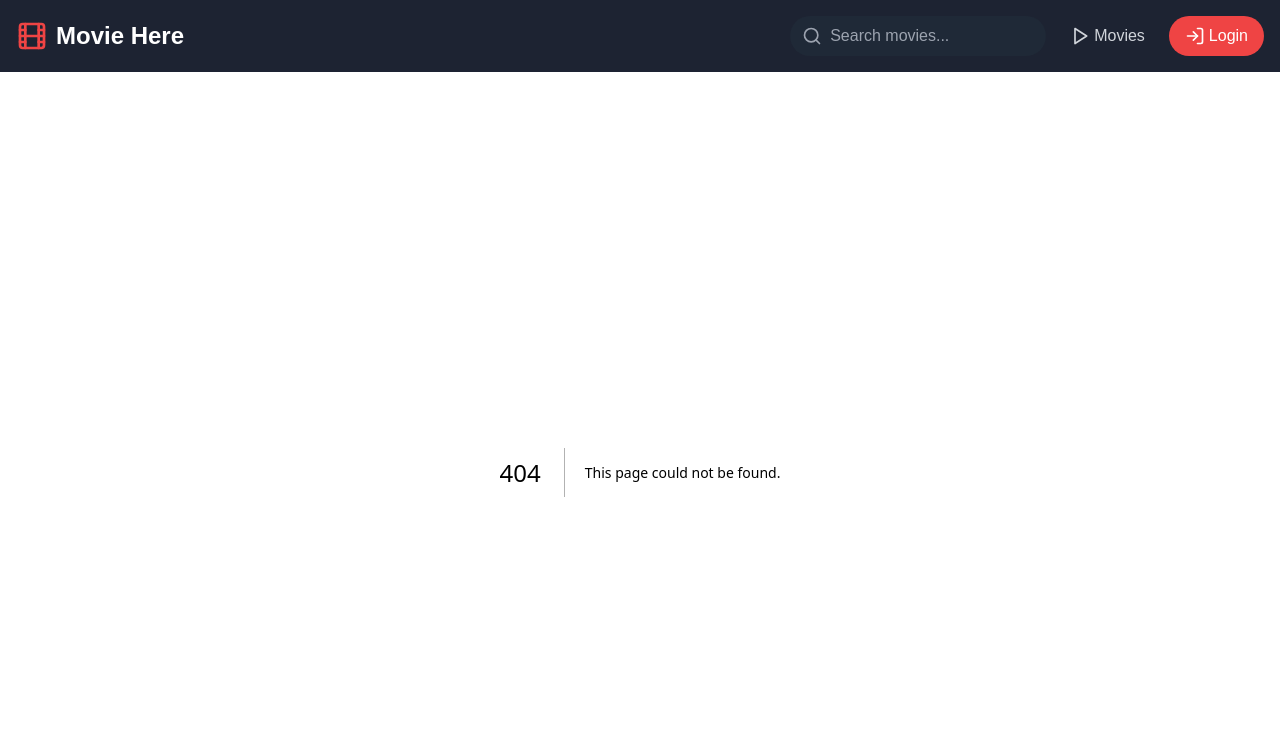
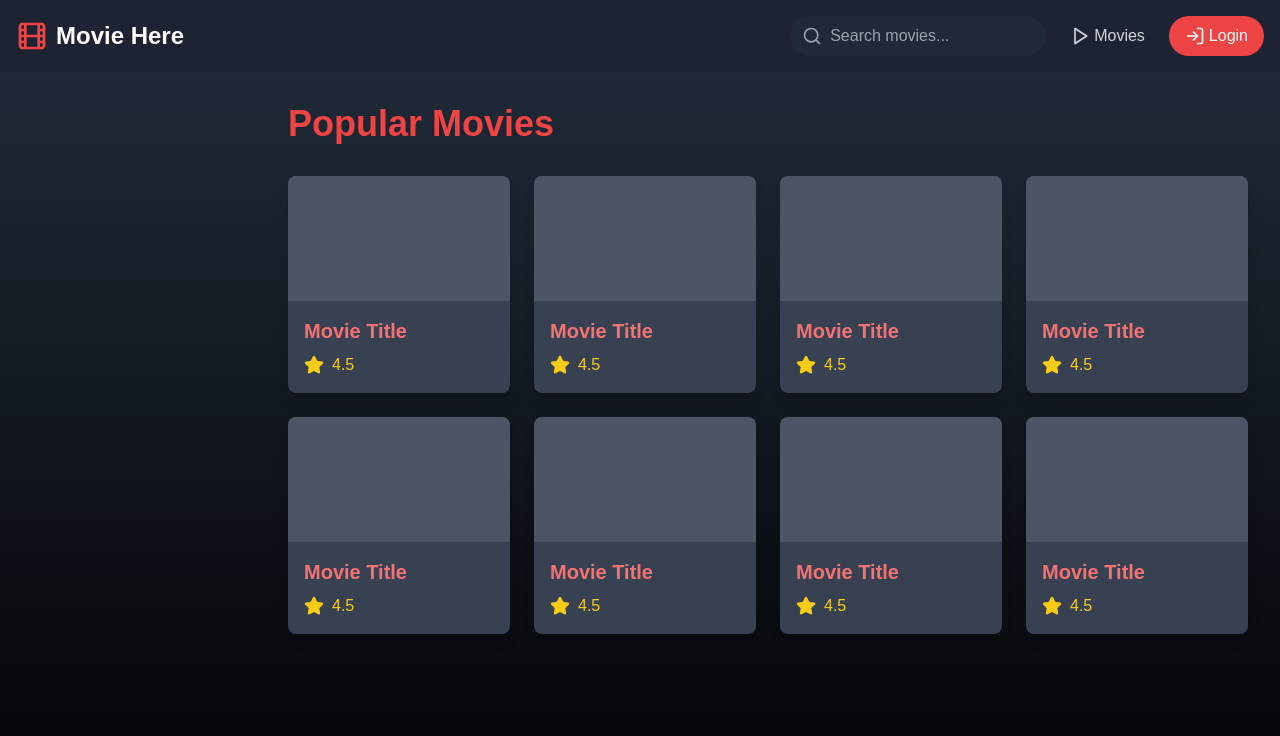
Before and after one commit to Babiel09/Movie-Here-Front-End, a Next.js app: page /movies in a window 1280 px wide. Before the commit this address had no page. Shown: the top 736 px of the page. Built offline with nearby package versions, Linux system fonts and the light colour scheme.

Commit message:
feat: Created Movie page and component

```diff
--- /dev/null
+++ b/src/app/movies/page.tsx
@@ -0,0 +1,9 @@
+import MoviesComponent from "@/components/Movie";
+
+export default function MoviesPage(){
+    return(
+        <>
+            <MoviesComponent/>
+        </>
+    );
+};
--- /dev/null
+++ b/src/components/Movie.tsx
@@ -0,0 +1,48 @@
+'use client'
+
+import React, { useState } from 'react'
+import { Play, Search, Star, Film } from 'lucide-react'
+import { motion } from 'framer-motion'
+
+const MoviesComponent = () => {
+  const [searchQuery, setSearchQuery] = useState('')
+
+  const fadeInUp = {
+    initial: { opacity: 0, y: 20 },
+    animate: { opacity: 1, y: 0 },
+    transition: { duration: 0.6 }
+  }
+
+  return (
+    <div className="min-h-screen bg-gradient-to-b from-gray-800 to-black text-white">
+      {/* Main Content */}
+      <main className="ml-64 p-8">
+        <motion.h1 className="text-4xl font-bold mb-8 text-red-500" {...fadeInUp}>
+          Popular Movies
+        </motion.h1>
+        <div className="grid grid-cols-1 md:grid-cols-2 lg:grid-cols-4 gap-6">
+          {[1, 2, 3, 4, 5, 6, 7, 8].map((item) => (
+            <motion.div
+              key={item}
+              className="bg-gray-700 rounded-lg overflow-hidden shadow-lg hover:shadow-xl transition-shadow duration-300"
+              initial={{ opacity: 0, y: 20 }}
+              animate={{ opacity: 1, y: 0 }}
+              transition={{ duration: 0.6, delay: item * 0.1 }}
+            >
+              <div className="aspect-video bg-gray-600"></div>
+              <div className="p-4">
+                <h4 className="text-xl font-bold mb-2 text-red-400">Movie Title</h4>
+                <div className="flex items-center space-x-2 text-yellow-400">
+                  <Star className="h-5 w-5 fill-current" />
+                  <span>4.5</span>
+                </div>
+              </div>
+            </motion.div>
+          ))}
+        </div>
+      </main>
+    </div>
+  )
+}
+
+export default MoviesComponent
```
